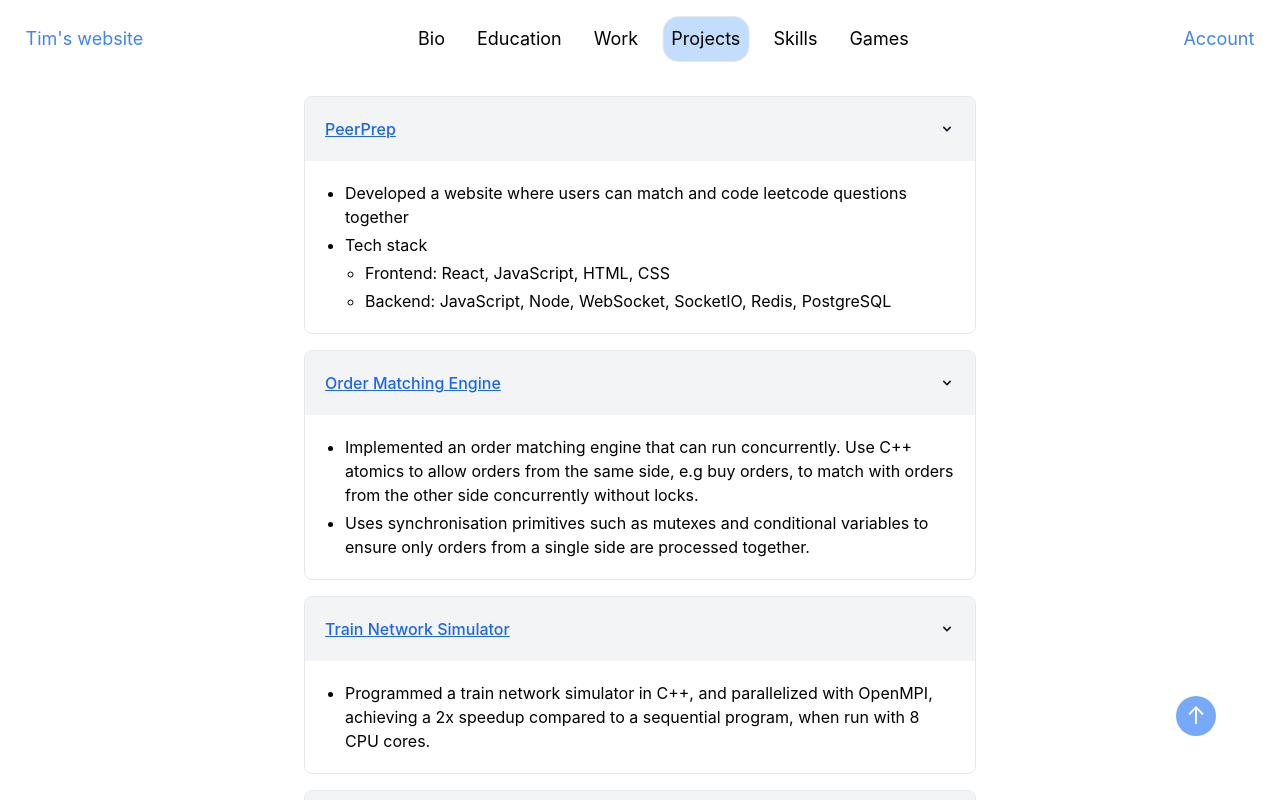
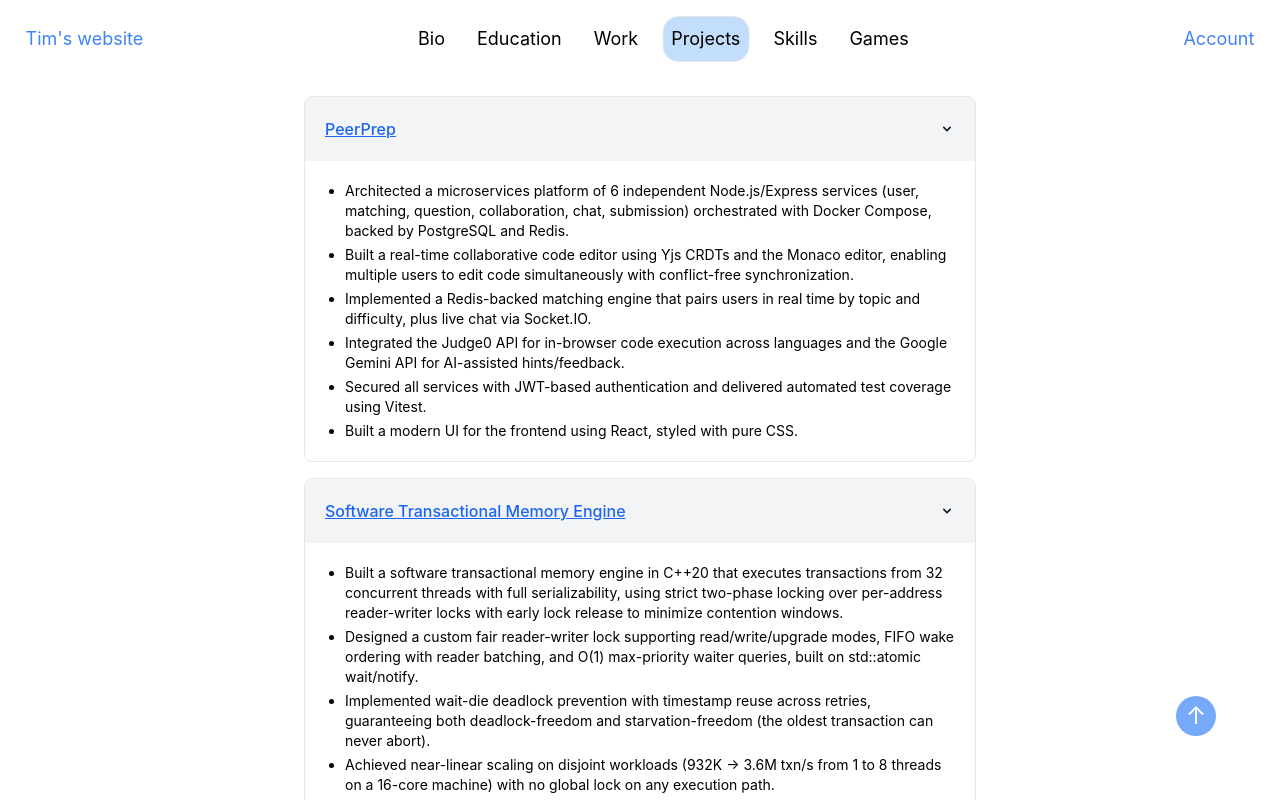
Before and after one commit to obrona/Personal-Website, a React (Vite) app: page / in a window 1280 px wide. Both pictures are taken after a click on the element "Projects". Shown: the top 800 px of the page. Built offline with nearby package versions, Linux system fonts and the light colour scheme; no server answers.

Commit message:
edit Projects

```diff
--- a/src/Main/Projects.tsx
+++ b/src/Main/Projects.tsx
@@ -17,16 +17,55 @@ export function Projects() {
               </a>
             </AccordionTitle>
             <AccordionContent>
-              <ul className='list-disc space-y-1 pl-5'>
+              <ul className='list-disc space-y-1 pl-5 text-sm'>
                 <li>
-                  Developed a website where users can match and code leetcode questions together
+                  Architected a microservices platform of 6 independent Node.js/Express services (user, matching, question, collaboration, chat, submission) orchestrated with Docker Compose, backed by PostgreSQL and Redis.
                 </li>
                 <li>
-                  Tech stack
-                  <ul className='mt-1 list-[circle] space-y-1 pl-5'>
-                    <li>Frontend: React, JavaScript, HTML, CSS</li>
-                    <li>Backend: JavaScript, Node, WebSocket, SocketIO, Redis, PostgreSQL</li>
-                  </ul>
+                  Built a real-time collaborative code editor using Yjs CRDTs and the Monaco editor, enabling multiple users to edit code simultaneously with conflict-free synchronization.
+                </li>
+                <li>
+                  Implemented a Redis-backed matching engine that pairs users in real time by topic and difficulty, plus live chat via Socket.IO.
+                </li>
+                <li>
+                  Integrated the Judge0 API for in-browser code execution across languages and the Google Gemini API for AI-assisted hints/feedback.
+                </li>
+                <li>
+                  Secured all services with JWT-based authentication and delivered automated test coverage using Vitest.
+                </li>
+                <li>
+                  Built a modern UI for the frontend using React, styled with pure CSS.
+                </li>
+              </ul>
+            </AccordionContent>
+          </div>
+        </AccordionPanel>
+
+        <AccordionPanel alwaysOpen isOpen arrowIcon={ChevronDownIcon}>
+          <div className='mt-4 overflow-hidden rounded-lg border border-gray-200 dark:border-gray-700'>
+            <AccordionTitle>
+              <a
+                href="https://github.com/obrona/Software-Transactional-Memory"
+                target="_blank"
+                rel="noreferrer"
+                className="text-blue-600 underline"
+              >
+                Software Transactional Memory Engine
+              </a>
+            </AccordionTitle>
+            <AccordionContent>
+              <ul className='list-disc space-y-1 pl-5 text-sm'>
+                <li>
+                  Built a software transactional memory engine in C++20 that executes transactions from 32 concurrent threads with full serializability, using strict two-phase locking over per-address reader-writer locks with early lock release to minimize contention windows.
+                </li>
+                <li>
+                  Designed a custom fair reader-writer lock supporting read/write/upgrade modes, FIFO wake ordering with reader batching, and O(1) max-priority waiter queries, built on std::atomic wait/notify.
+                </li>
+                <li>
+                  Implemented wait-die deadlock prevention with timestamp reuse across retries, guaranteeing both deadlock-freedom and starvation-freedom (the oldest transaction can never abort).
+                </li>
+                <li>
+                  Achieved near-linear scaling on disjoint workloads (932K → 3.6M txn/s from 1 to 8 threads on a 16-core machine) with no global lock on any execution path.
                 </li>
               </ul>
             </AccordionContent>
@@ -46,12 +85,21 @@ export function Projects() {
               </a>
             </AccordionTitle>
             <AccordionContent>
-              <ul className='list-disc space-y-1 pl-5'>
+              <ul className='list-disc space-y-1 pl-5 text-sm'>
                 <li>
-                  Implemented an order matching engine that can run concurrently. Use C++ atomics to allow orders from the same side, e.g buy orders, to match with orders from the other side concurrently without locks.
+                  Built a concurrent limit order book in C++20 where matching, resting, and cancellation on the hot path are lock-free: orders insert via CAS-splice into sorted intrusive linked lists, and quantity consumption/cancellation linearize on a single CAS of an atomic remaining-quantity counter, guaranteeing no fill is double-consumed or lost.
                 </li>
                 <li>
-                  Uses synchronisation primitives such as mutexes and conditional variables to ensure only orders from a single side are processed together.
+                  Designed a phase-separation scheme (adapted from the single-lane-bridge problem) that partitions operations so each list is either insert-only or consume-only at any moment, eliminating the concurrent insert/unlink race and removing the need for hazard pointers or reference counting.
+                </li>
+                <li>
+                  Implemented safe memory reclamation via logical-then-physical deletion: dead nodes are queued on an intrusive lock-free stack and freed in batch by the last thread exiting a phase, ensuring exactly-once frees with no use-after-free.
+                </li>
+                <li>
+                  Preserved price-time (FIFO) priority and best-price matching under full concurrency using sorted CAS-insertion with tie-breaking comparators.
+                </li>
+                <li>
+                  Made concurrent cancellation idempotent via CAS-to-zero semantics, so duplicate cancels from the same user succeed at most once.
                 </li>
               </ul>
             </AccordionContent>
@@ -71,7 +119,7 @@ export function Projects() {
               </a>
             </AccordionTitle>
             <AccordionContent>
-              <ul className='list-disc pl-5'>
+              <ul className='list-disc pl-5 text-sm'>
                 <li>
                   Programmed a train network simulator in C++, and parallelized with OpenMPI, achieving a 2x speedup compared to a sequential program, when run with 8 CPU cores.
                 </li>
@@ -93,7 +141,7 @@ export function Projects() {
               </a>
             </AccordionTitle>
             <AccordionContent>
-              <ul className='list-disc pl-5'>
+              <ul className='list-disc pl-5 text-sm'>
                 <li>
                   Programmed a virus signature matcher in C++ and parallelized with CUDA, achieving sub 1.0s total execution time when run on NVIDIA H100-96 GPU on 1000 viruses and 1000 signatures, each with a length of 1000 characters, using a naive O(mn) sub-string matching algorithm.
                 </li>
@@ -115,7 +163,7 @@ export function Projects() {
               </a>
             </AccordionTitle>
             <AccordionContent>
-              <ul className='list-disc pl-5'>
+              <ul className='list-disc pl-5 text-sm'>
                 <li>
                   Programmed a particle collision simulator in C++ and parallelised with OpenMP, achieving close to 800% speedup when run on a 8 core CPU.
                 </li>
@@ -137,7 +185,7 @@ export function Projects() {
               </a>
             </AccordionTitle>
             <AccordionContent>
-              <ul className='list-disc pl-5'>
+              <ul className='list-disc pl-5 text-sm'>
                 <li>
                   Developed a website to help users take notes and manage their time using a pomodoro timer using React for frontend and Google Firebase as the backend
                 </li>
@@ -165,7 +213,7 @@ export function Projects() {
               </a>
             </AccordionTitle>
             <AccordionContent>
-              <ul className='list-disc pl-5'>
+              <ul className='list-disc pl-5 text-sm'>
                 <li>
                   Built an app for freelance tuition teachers to manage students’ info and track lessons
                 </li>
@@ -190,7 +238,7 @@ export function Projects() {
               </a>
             </AccordionTitle>
             <AccordionContent>
-              <ul className='list-disc pl-5'>
+              <ul className='list-disc pl-5 text-sm'>
                 <li>
                   Develop a grep program that can handle match literal character, match digit, positive and negative character groups, start and end string anchor, match 1 or more, match 0 or more, wildcards and alternation.
                 </li>
@@ -218,7 +266,7 @@ export function Projects() {
               </a>
             </AccordionTitle>
             <AccordionContent>
-              <ul className='list-disc pl-5'>
+              <ul className='list-disc pl-5 text-sm'>
                 <li>
                   Programmed an event driven, asynchronous network transport protocol using Python sockets.
                 </li>
@@ -240,7 +288,7 @@ export function Projects() {
               </a>
             </AccordionTitle>
             <AccordionContent>
-              <ul className='list-disc pl-5'>
+              <ul className='list-disc pl-5 text-sm'>
                 <li>
                   Implemented a boolean retrieval engine in Python.
                 </li>
@@ -268,7 +316,7 @@ export function Projects() {
               </a>
             </AccordionTitle>
             <AccordionContent>
-              <ul className='list-disc pl-5'>
+              <ul className='list-disc pl-5 text-sm'>
                 <li>
                   Built a ray tracer in C++ and OpenGL.
                 </li>
```
